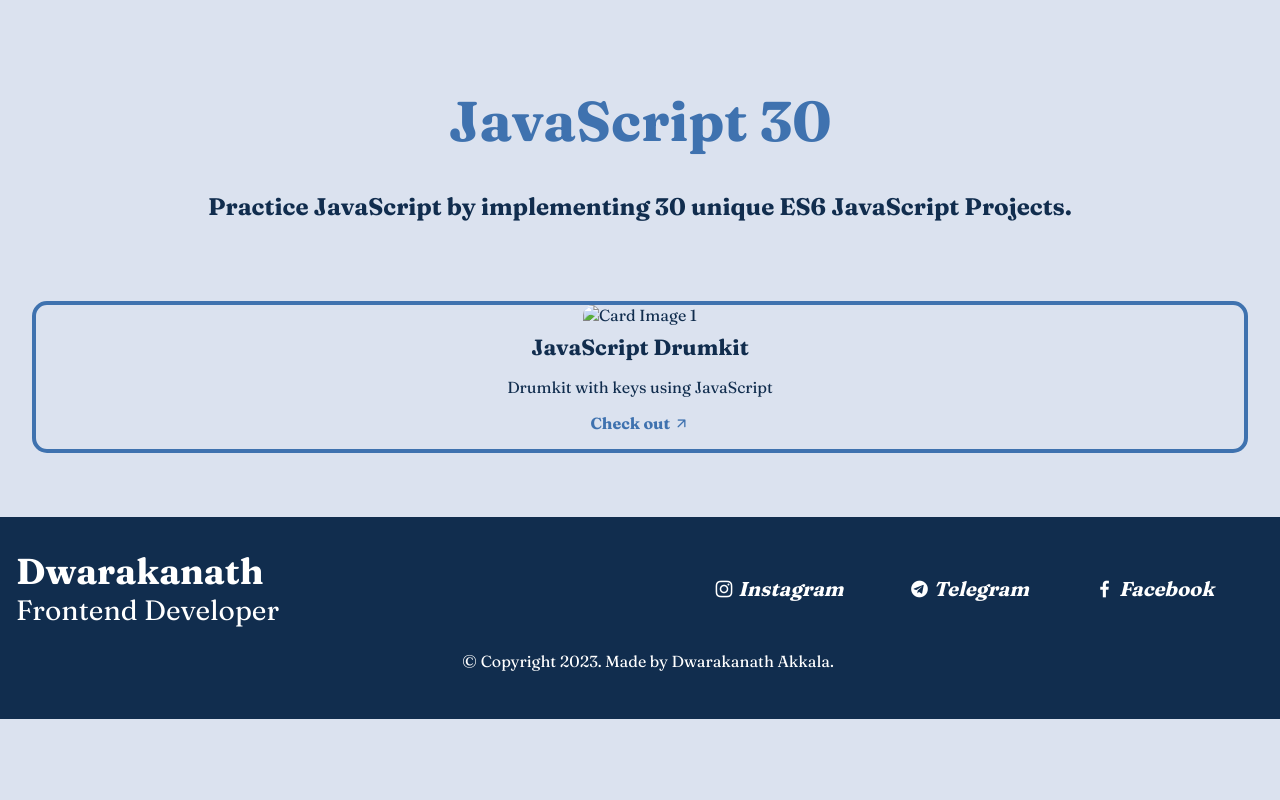
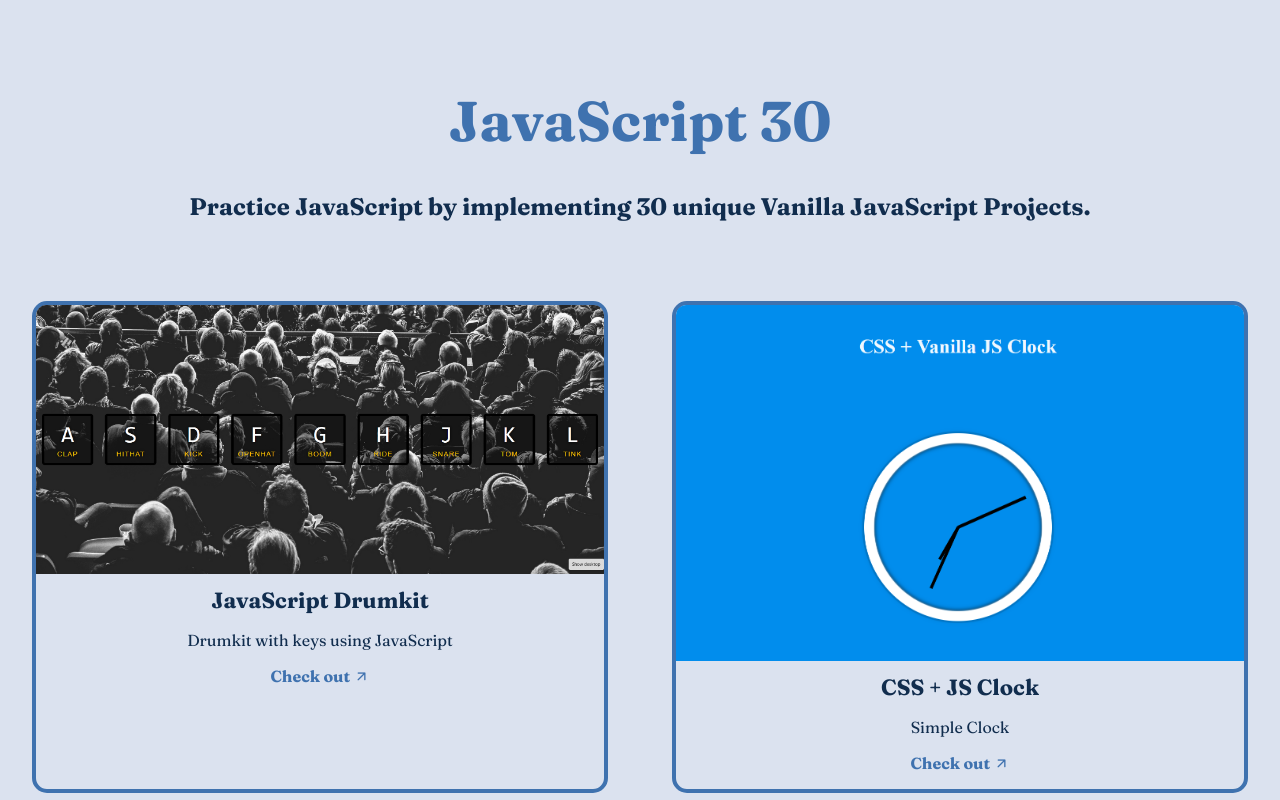
Before and after one commit to DwarakanathAkkala/JavaScript30, a plain HTML site: page index.html in a window 1280 px wide. Shown: the top 800 px of the page. Drawn offline with nearby package versions, Linux system fonts and the light colour scheme.

Commit message:
Updated Card Content
1. Updating DOM based on data object.
2. Add Cards based on data object.

```diff
--- a/index.html
+++ b/index.html
@@ -19,23 +19,13 @@
 <body>
     <header>
         <h1>JavaScript 30</h1>
-        <h2>Practice JavaScript by implementing 30 unique ES6 JavaScript Projects.</h2>
+        <h2>Practice JavaScript by implementing 30 unique Vanilla JavaScript Projects.</h2>
     </header>
 
     <main>
 
         <!-- JS Projects -->
         <section class="projects container">
-
-            <!-- Cards -->
-            <div class="card">
-                <img src="./assets/Screenshot.png" alt="Card Image 1">
-                <div>
-                    <h5>JavaScript Drumkit</h5>
-                    <p>Drumkit with keys using JavaScript </p>
-                    <a href="#"> Check out <i class="uil uil-arrow-up-right"></i></a>
-                </div>
-            </div>
 
         </section>
 
--- a/script.js
+++ b/script.js
@@ -0,0 +1,28 @@
+const data = [
+    {
+        title: "JavaScript Drumkit",
+        subtitle: "Drumkit with keys using JavaScript",
+        image: './01 - JavaScript Drumkit/design.png',
+        link: './01 - JavaScript Drumkit/'
+    },
+    {
+        title: "CSS + JS Clock",
+        subtitle: "Simple Clock",
+        image: './02 - JS Clock/design.png',
+        link: './02 - JS Clock/'
+    },
+];
+
+const section = document.querySelector('.projects');
+
+data.forEach(ele => {
+    section.innerHTML += `
+    <div class="card">
+        <img src="${ele.image}" alt="Card Image 1">
+        <div>
+            <h5>${ele.title}</h5>
+            <p>${ele.subtitle}</p>
+            <a href="${ele.link}"> Check out <i class="uil uil-arrow-up-right"></i></a>
+        </div>
+    </div>`;
+});
```
